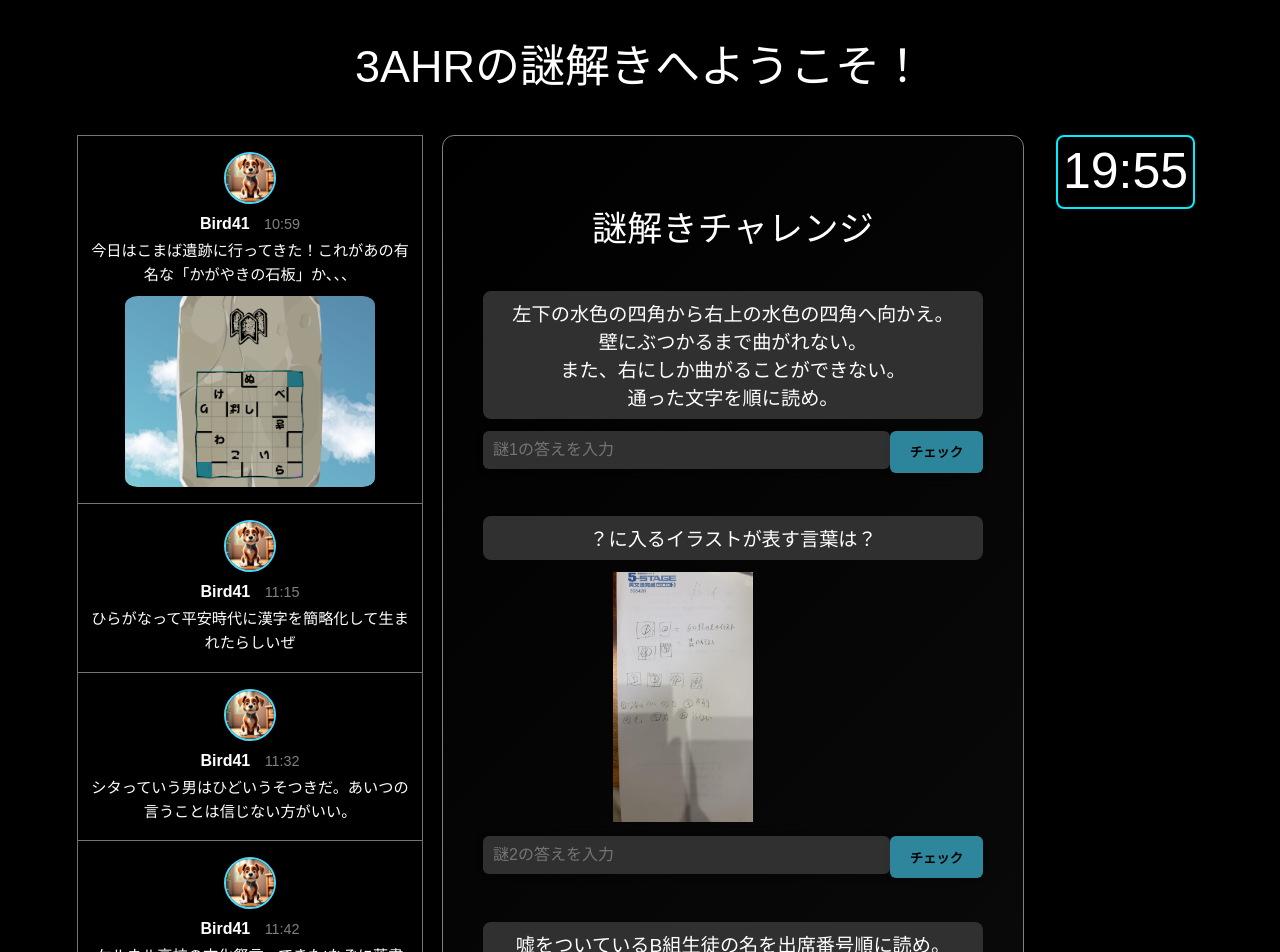
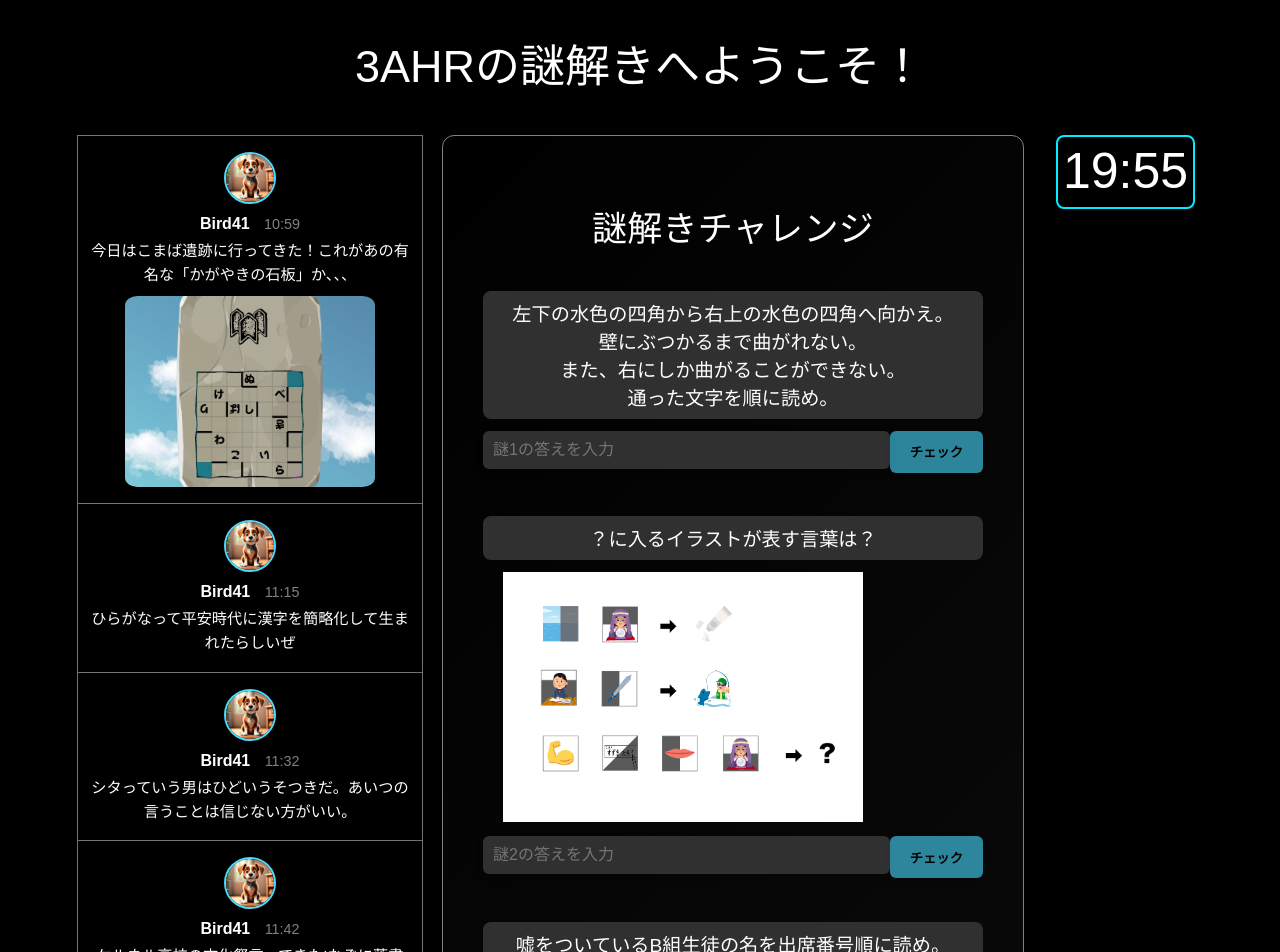
Before and after one commit to Falcon-SM/3AHR_bunkasaiWebapp, a Next.js app: page /riddles/1 in a window 1280 px wide. Shown: the top 952 px of the page. Built offline with nearby package versions, Linux system fonts and the light colour scheme.

Commit message:
Added correct PNG image

```diff
--- a/src/app/riddles/1/page.tsx
+++ b/src/app/riddles/1/page.tsx
@@ -24,7 +24,7 @@ const mondai = [
     "トイレの紙の赤い矢印が通る文字を順に読め。"
 ]
 
-const monim=['naan','/仮.jpg', '/論理クイズ.png','naan','naan']
+const monim=['naan','/nimon.png', '/論理クイズ.png','naan','naan']
 
 export default function Home() {
     const { threeIsAnswered,gazo,setGazo} = useRiddles();
--- a/src/app/riddles/4/page.tsx
+++ b/src/app/riddles/4/page.tsx
@@ -24,7 +24,7 @@ const mondai = [
     "トイレの紙の赤い矢印が通る文字を順に読め。"
 ]
 
-const monim=['naan','/仮.jpg', '/論理クイズ.png','naan','naan']
+const monim=['naan','/nimon.png', '/論理クイズ.png','naan','naan']
 
 export default function Home() {
     const { threeIsAnswered,gazo,setGazo} = useRiddles();
```
Also changed, not shown: public/nimon.png (added).
